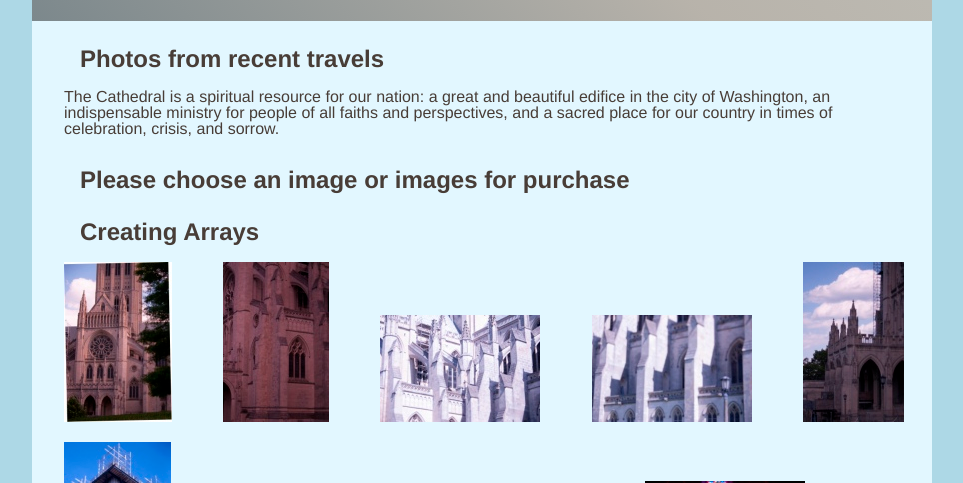
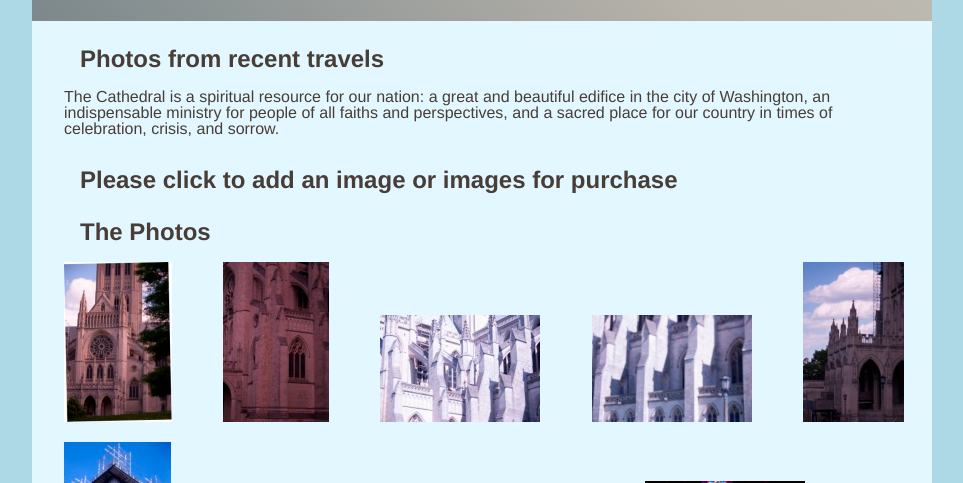
Before and after one commit to verdant11/html300array, a plain HTML site: page index.html in a window 1280 px wide. Shown: the part 248-731 px from the top of the page, without its empty margins (158-1121 px from the left). Drawn offline with Linux system fonts and the light colour scheme.

Commit message:
table code; commented

```diff
--- a/index.html
+++ b/index.html
@@ -23,12 +23,12 @@
 		</p>
 
 
-      <h2>Please choose an image or images for purchase</h2>
+      <h2>Please click to add an image or images for purchase</h2>
       <div id="shopping_cart_div">
 
       </div>
 
-    <h2>Creating Arrays</h2>
+    <h2>The Photos</h2>
 		<div id="thumbs">
 
 		</div>
```
Also changed, not shown: javascript/arrays.js (+21 -2 lines).
